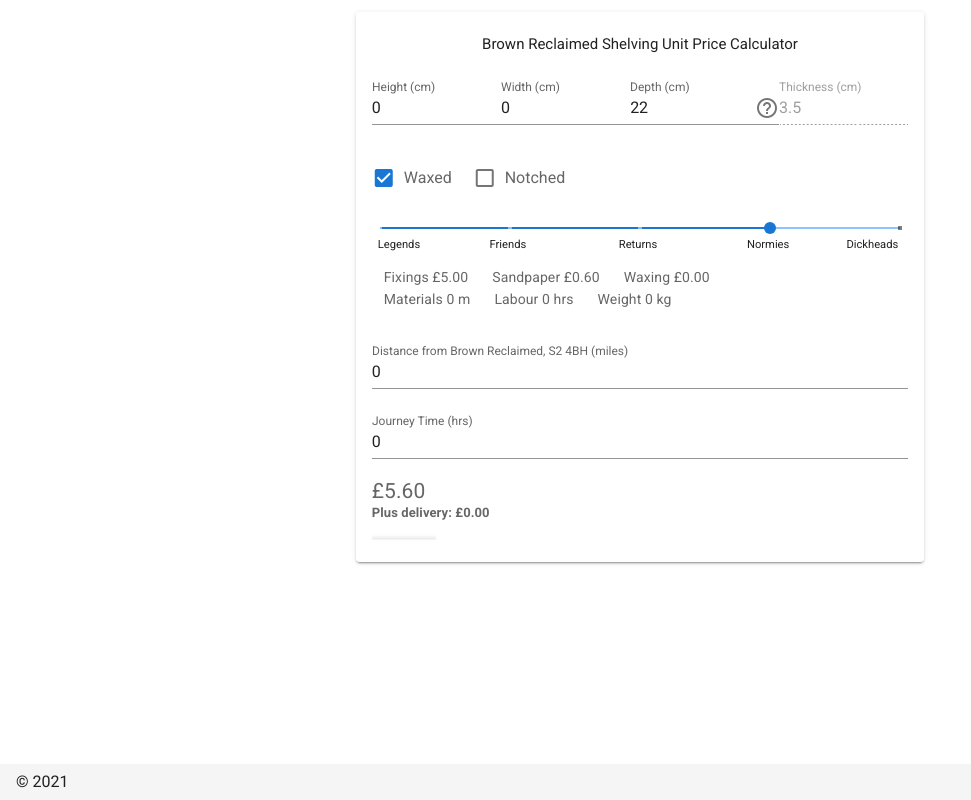
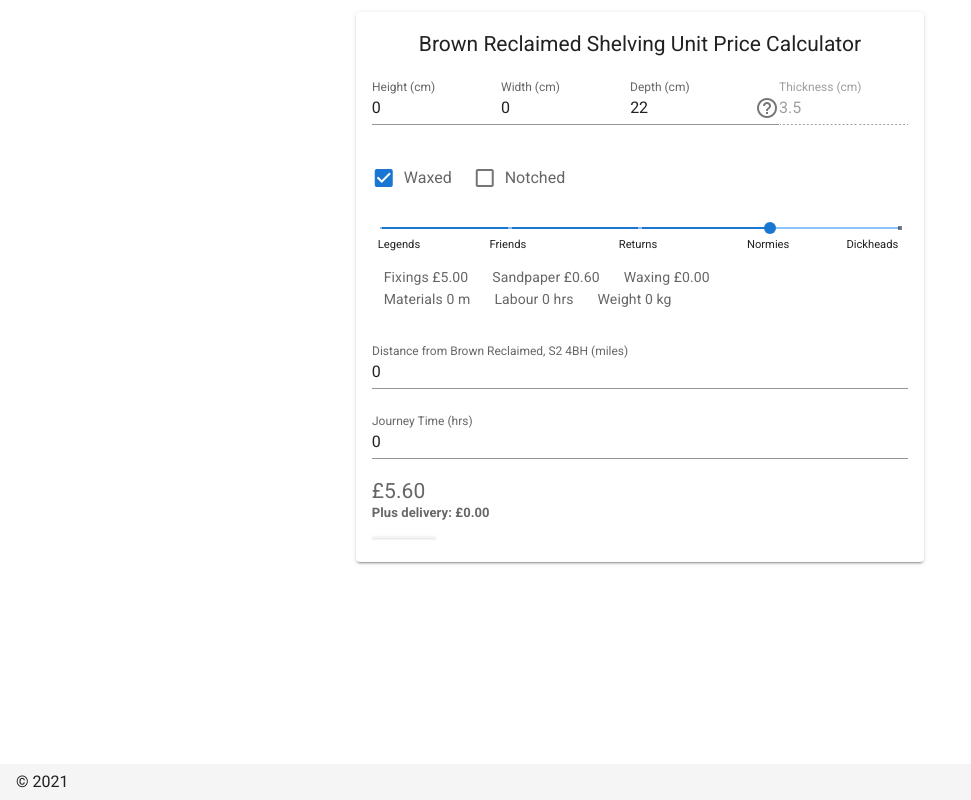
Before and after one commit to saifmode/browncalc, a Nuxt app: page / in a window 1280 px wide. Shown: the whole page, without its empty margins (0-971 px from the left). Built offline with nearby package versions, Linux system fonts and the light colour scheme.

Commit message:
No wrap title

```diff
--- a/pages/index.vue
+++ b/pages/index.vue
@@ -3,7 +3,7 @@
     <v-col cols="12" sm="8" md="6">
       <v-card>
         <v-card-title class="headline">
-          <div style="width: 100%; text-align: center; font-size: 15px;">
+          <div style="width: 100%; text-align: center; white-space: nowrap; font-size: 21px;">
               Brown Reclaimed Shelving Unit Price Calculator
           </div>
         </v-card-title>
```
